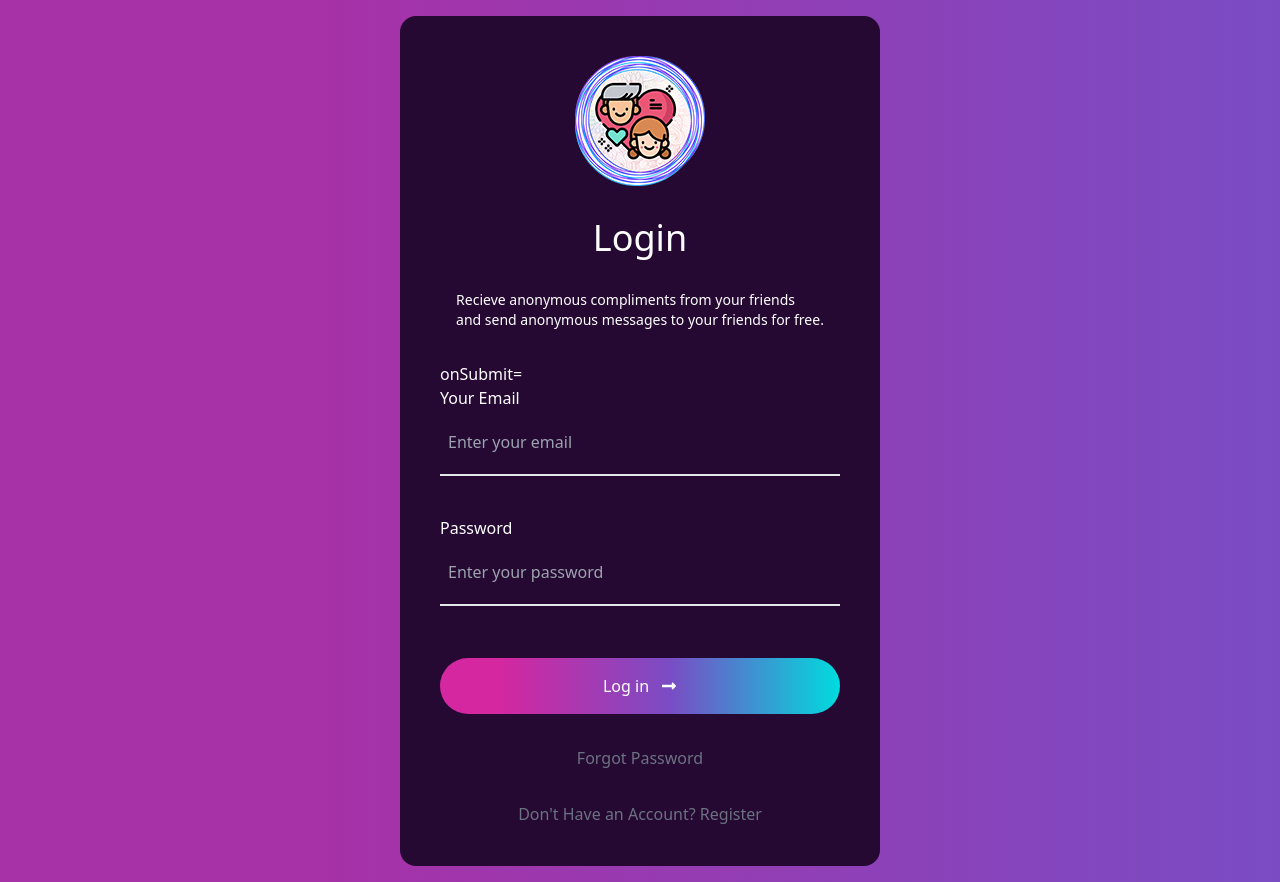
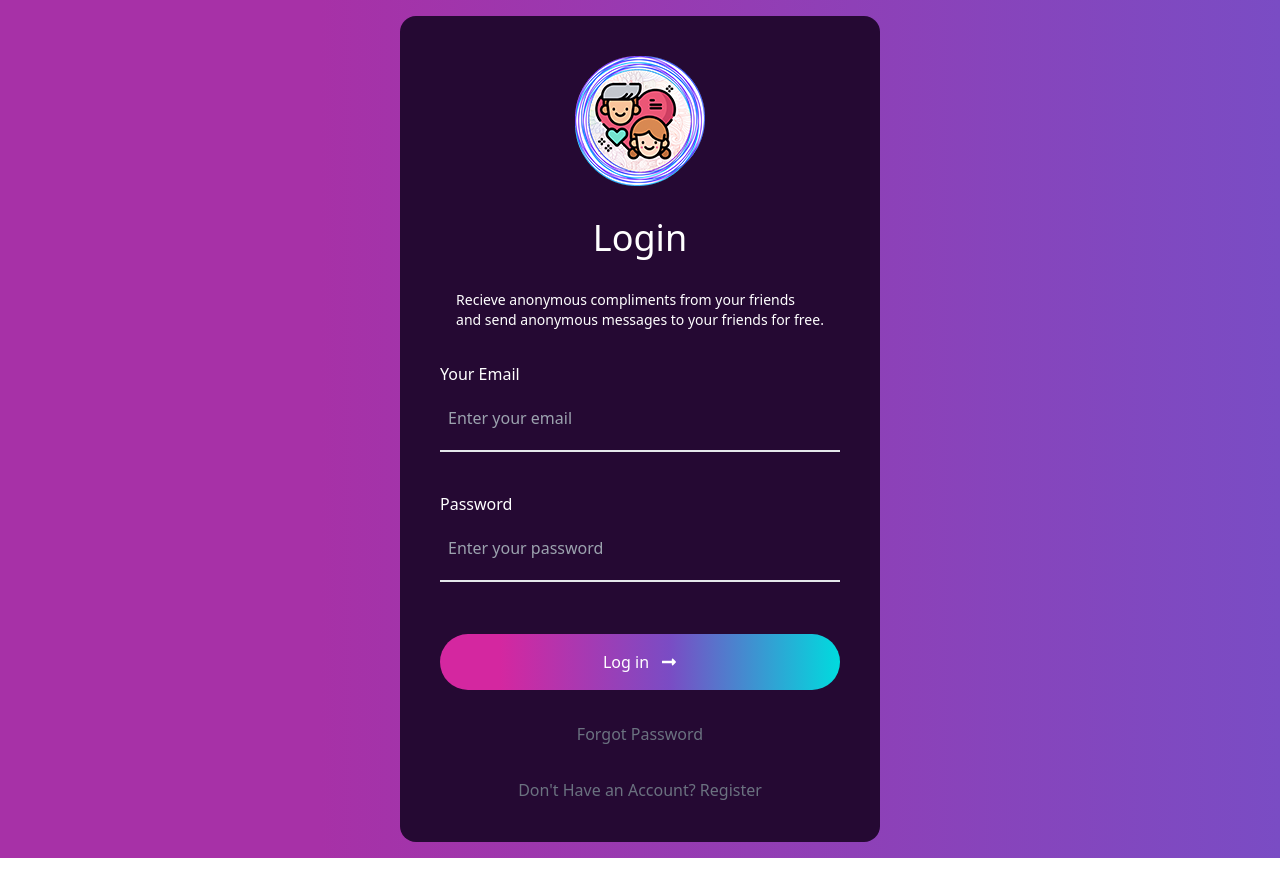
Before and after one commit to Yusuff4u2c/hushhive-frontend, a React (Vite) app: page /auth/login in a window 1280 px wide. After the commit the page ends 858 px from the top, so only its background shows below. Built offline with nearby package versions, Linux system fonts and the light colour scheme; no server answers.

Commit message:
typo fixed

```diff
--- a/src/pages/log-in.jsx
+++ b/src/pages/log-in.jsx
@@ -67,8 +67,7 @@ const Login = () => {
             Recieve anonymous compliments from your friends <br /> and send
             anonymous messages to your friends for free.
           </p>
-          <form method="post" noValidate>
-            onSubmit={handleSubmit(onSubmit)}
+          <form onSubmit={handleSubmit(onSubmit)}>
             <div className="mb-5">
               <label htmlFor="user-name">Your Email</label> <br />
               <Input
@@ -80,6 +79,7 @@ const Login = () => {
                 error={errors.email?.message}
               />
             </div>
+
             <div className="mb-5">
               <label htmlFor="psw">Password</label> <br />
               <Input
```
